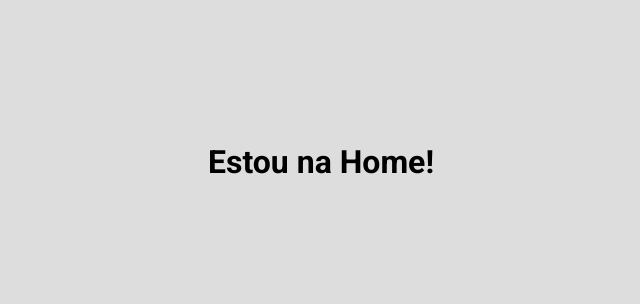
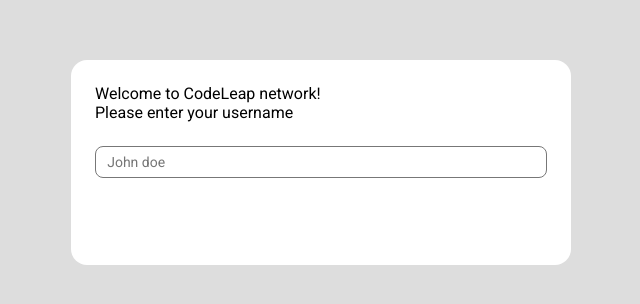
Before and after one commit to jjromary/CodeLeapNetwork, a React (Vite) app: page / in a window 1280 px wide. Shown: the part 238-542 px from the top of the page, without its empty margins (319-959 px from the left). Built offline with nearby package versions, Linux system fonts and the light colour scheme.

Commit message:
add: create boxModel

```diff
--- a/src/Router.tsx
+++ b/src/Router.tsx
@@ -1,6 +1,6 @@
 import { Route, Routes } from "react-router-dom";
-import Home from "./pages/Home";
 import { Feed } from "./pages/feed";
+import Home from "./pages/home";
 
 export function Router() {
   return (
--- /dev/null
+++ b/src/components/boxModel/index.tsx
@@ -0,0 +1,17 @@
+import { Container } from "./styles";
+
+export function BoxModel() {
+  return (
+    <Container>
+      <span>
+        Welcome to CodeLeap network!
+      </span>
+
+      <label>
+        Please enter your username
+      </label>
+      <input placeholder="John doe" />
+
+    </Container>
+  )
+}
--- /dev/null
+++ b/src/components/boxModel/styles.ts
@@ -0,0 +1,28 @@
+import styled from "styled-components";
+
+export const Container = styled.div`
+  width: 500px;
+  height: 205px;
+  background-color: ${(props) => props.theme["white"]};
+  border-radius: 16px;
+  padding: 1.5rem 0 0 1.5rem;
+
+  display: flex;
+  flex-direction: column;
+  align-items: flex-start;
+  justify-content: flex-start;
+
+  input {
+    margin-top: 1.5rem;
+    width: 452px;
+    height: 32px;
+    border-radius: 8px;
+
+    border: 1px solid ${(props) => props.theme["gray-700"]};
+
+    ::placeholder {
+      padding-left: 0.7rem;
+      font-size: 0.875rem;
+    }
+  }
+`;
--- a/src/pages/Home/index.tsx
+++ b/src/pages/home/index.tsx
@@ -1,9 +1,10 @@
+import { BoxModel } from "../../components/boxModel"
 import { Container } from "./styles"
 
 export default function Home() {
   return (
     <Container>
-      <h1>Estou na Home!</h1>
+      <BoxModel />
     </Container>
   )
 }
```
Also changed, not shown: src/pages/home/styles.ts (renamed from src/pages/Home/styles.ts).
